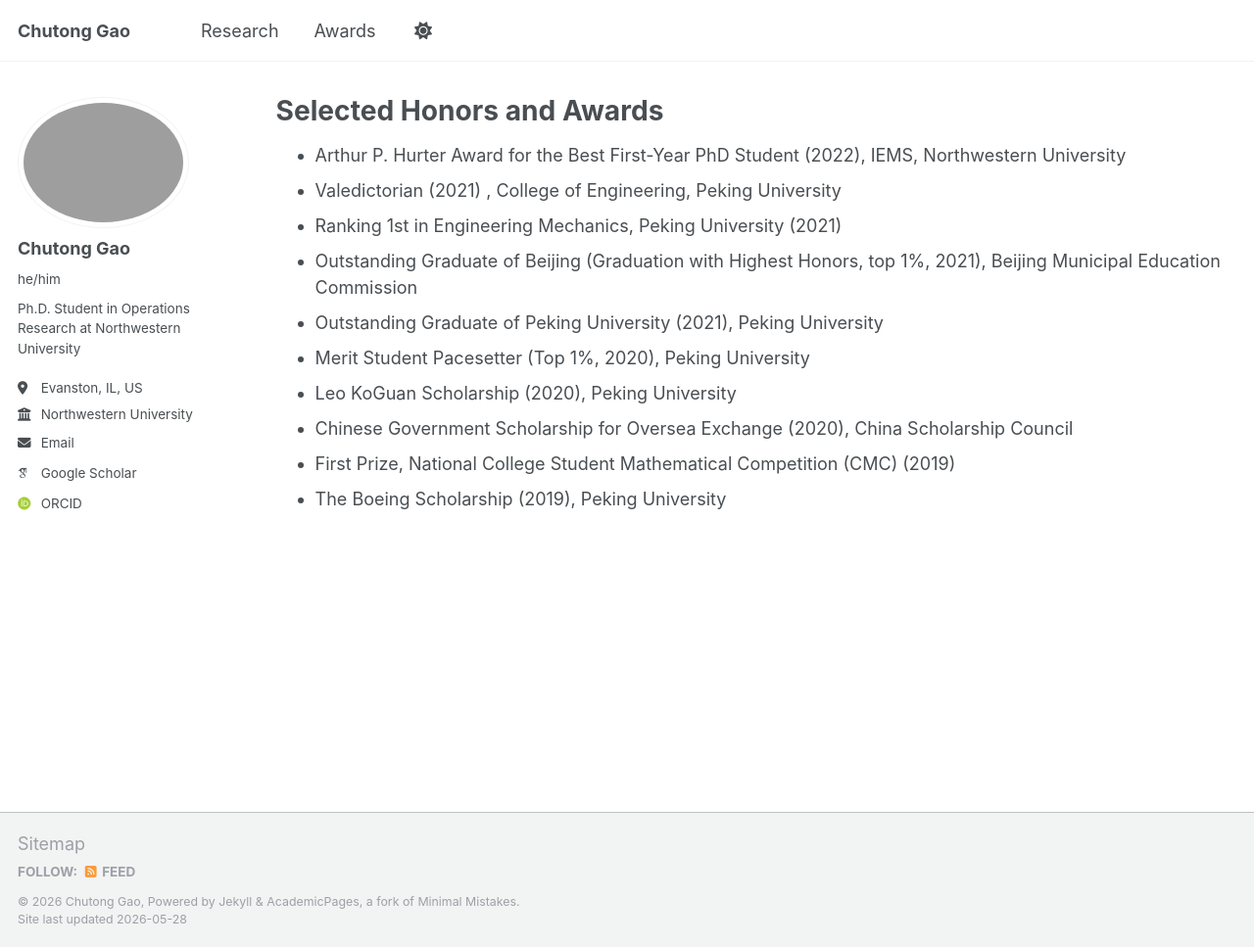
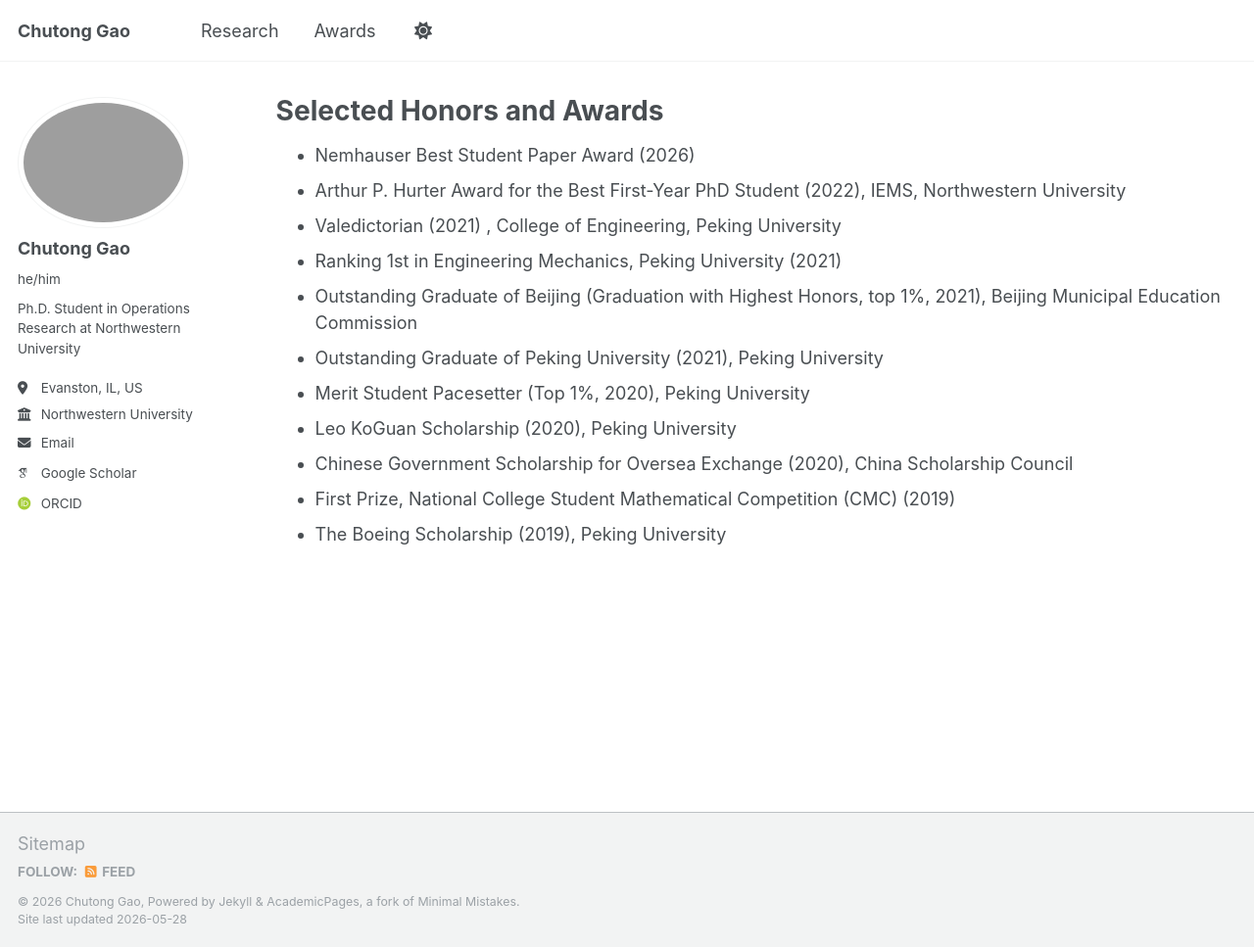
Before and after one commit to chutonggao/chutonggao.github.io, a Jekyll site: the page built from _pages/awards.md, in a window 1280 px wide and 967 px high. Shown: the whole window at 98% size. Built offline with Jekyll 4.4.1, drawn with Linux system fonts in a browser that asks for light colours; some web fonts are replaced.

Commit message:
Added Nemhauser Best Student Paper Award entry
Added the Nemhauser Best Student Paper Award from the awards list.

```diff
--- a/_pages/awards.md
+++ b/_pages/awards.md
@@ -4,6 +4,7 @@ title: Selected Honors and Awards
 permalink: /awards/
 author_profile: true
 ---
+- Nemhauser Best Student Paper Award (2026)
 - Arthur P. Hurter Award for the Best First-Year PhD Student (2022), IEMS, Northwestern University
 - Valedictorian (2021) , College of Engineering, Peking University
 - Ranking 1st in Engineering Mechanics, Peking University (2021)
```
